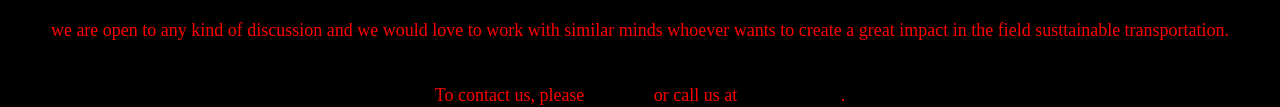
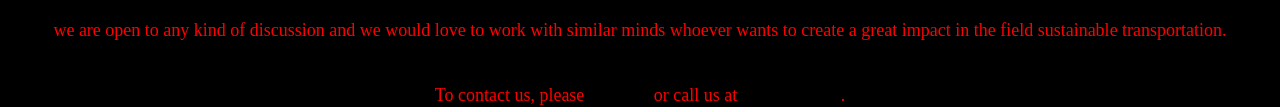
Before and after one commit to santhoshhk-gowda/chargemobility.io, a plain HTML site: page index.html in a window 1280 px wide. Shown: the part 651-758 px from the top of the page. Drawn offline with Linux system fonts and the light colour scheme.

Commit message:
Update index.html

```diff
--- a/index.html
+++ b/index.html
@@ -73,7 +73,7 @@ p {
       <li>Hanish Huva Khandekar</li>
       <li>Manoj C</li>
     </ul>
-    <p>we are open to any kind of discussion and we would love to work with similar minds whoever wants to create a great impact in the field susttainable transportation.</p>
+    <p>we are open to any kind of discussion and we would love to work with similar minds whoever wants to create a great impact in the field sustainable transportation.</p>
     <p>To contact us, please <a href="mailto:santhugowda396@gmail.com">email us</a> or call us at <a href="tel:+9632979503">call/whatsapp</a>.</p>
   </body>
 </html>
```
